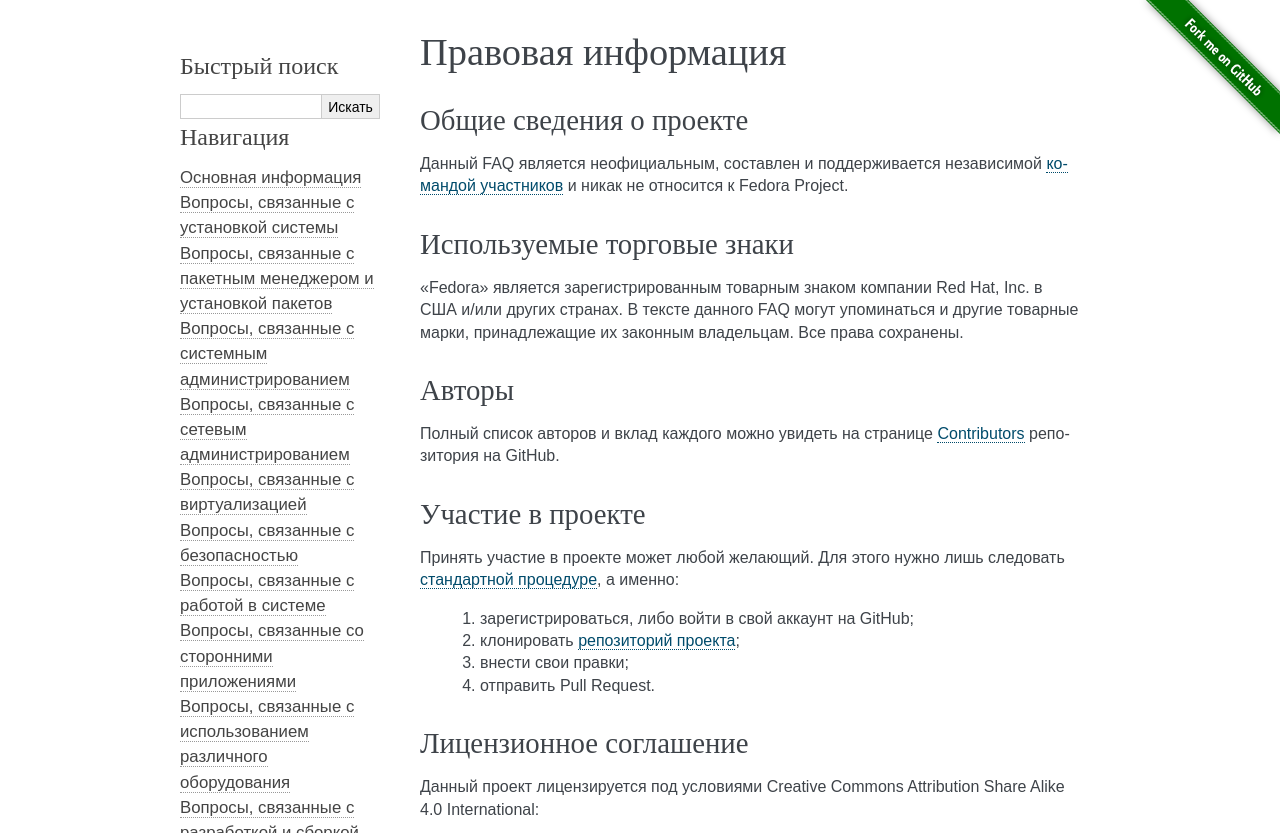
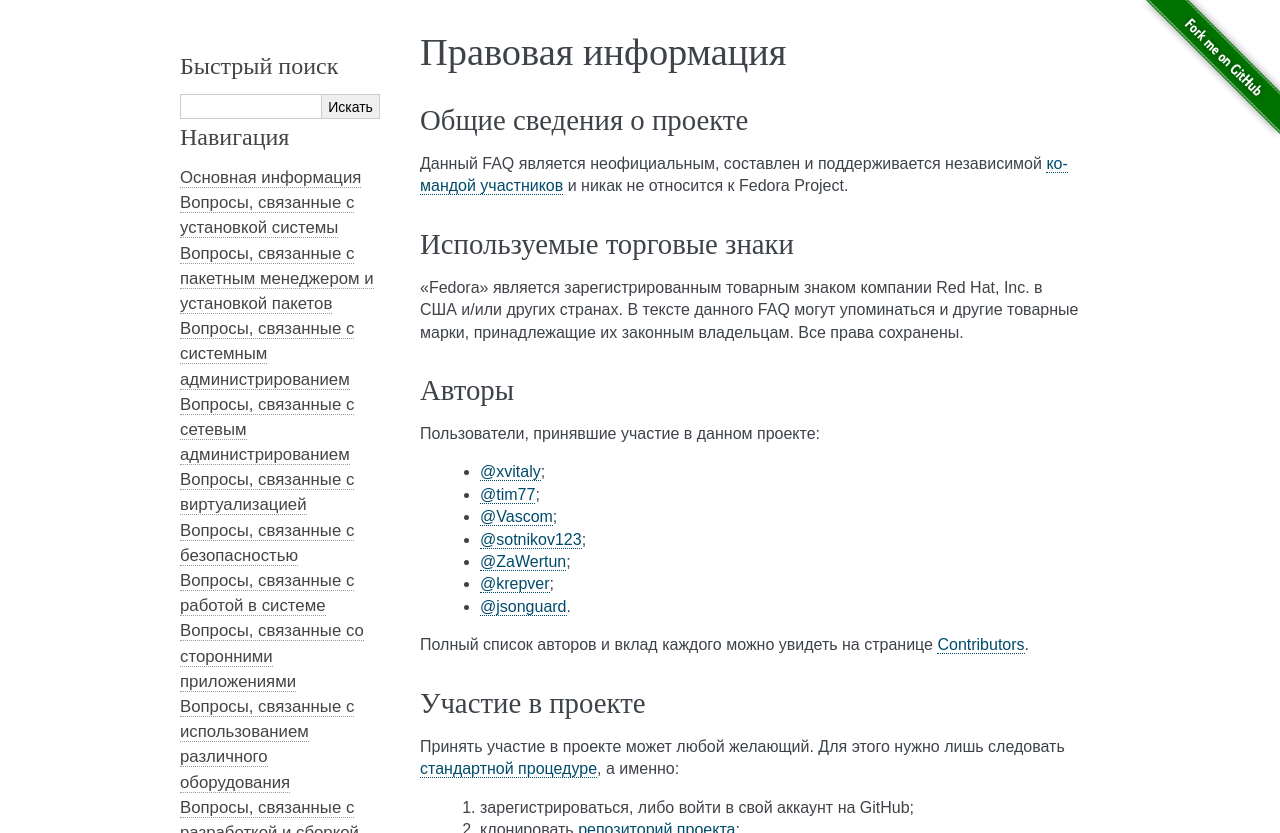
Before and after one commit to RussianFedora/FAQ, a Sphinx documentation site: the page built from source/legal-info.rst, in a window 1280 px wide, cut to the strip 0-833 px from the top of the page. Built offline with Sphinx 7.4.7, drawn with Linux system fonts in a browser that asks for light colours.

Commit message:
Fixed Authors page.

```diff
--- a/source/legal-info.rst
+++ b/source/legal-info.rst
@@ -33,7 +33,17 @@
 Авторы
 ===========
 
-Полный список авторов и вклад каждого можно увидеть на странице `Contributors <https://github.com/RussianFedora/FAQ/graphs/contributors>`__ репозитория на GitHub.
+Пользователи, принявшие участие в данном проекте:
+
+  * `@xvitaly <https://github.com/xvitaly>`__;
+  * `@tim77 <https://github.com/tim77>`__;
+  * `@Vascom <https://github.com/Vascom>`__;
+  * `@sotnikov123 <https://github.com/sotnikov123>`__;
+  * `@ZaWertun <https://github.com/ZaWertun>`__;
+  * `@krepver <https://github.com/krepver>`__;
+  * `@jsonguard <https://github.com/xvitaly>`__.
+
+Полный список авторов и вклад каждого можно увидеть на странице `Contributors <https://github.com/RussianFedora/FAQ/graphs/contributors>`__.
 
 .. index:: contribution, legal
 .. _contribution:
```
